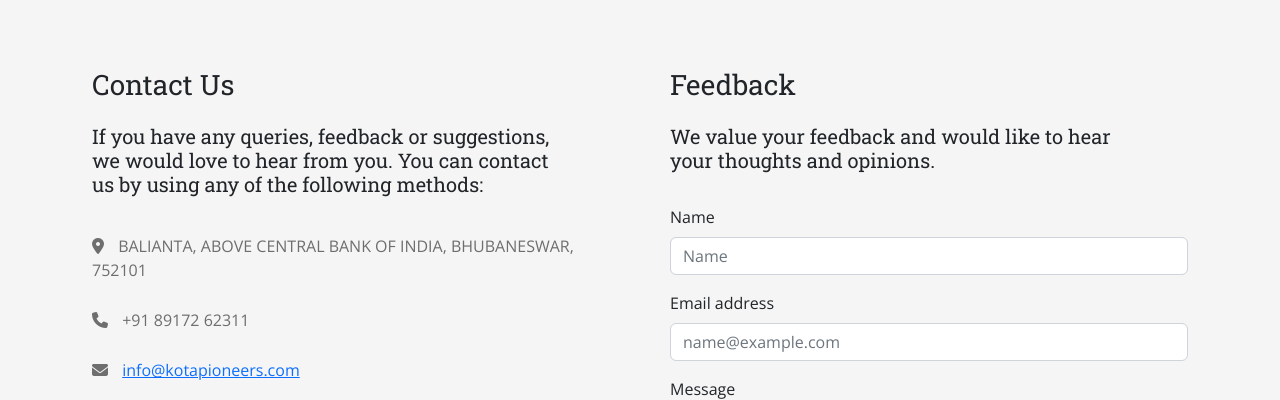
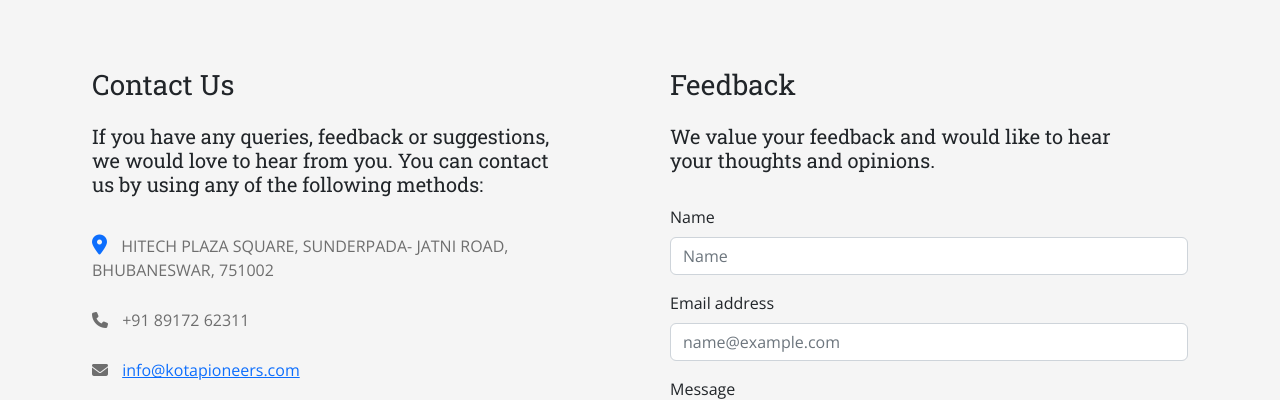
Before and after one commit to kotapioneers/kota, a plain HTML site: page index.html in a window 1280 px wide. Shown: the part 3736-4136 px from the top of the page. Drawn offline with nearby package versions, Linux system fonts and the light colour scheme.

Commit message:
index: Update Address

```diff
--- a/index.html
+++ b/index.html
@@ -302,7 +302,7 @@
                         <h3>Contact Us</h3>
                         <h5>If you have any queries, feedback or suggestions, we would love to hear from you. You can contact us by using any of the following methods:</h5>
                     </div>
-                    <p><i class="fa fa-location-dot"></i> BALIANTA, ABOVE CENTRAL BANK OF INDIA, BHUBANESWAR, 752101
+                    <p><a target="_blank" href="https://maps.app.goo.gl/JYwJACc6kXsy5xmD6"><i class="fa fa-location-dot"></i></a> HITECH PLAZA SQUARE, SUNDERPADA- JATNI ROAD, BHUBANESWAR, 751002
                     </p>
                     <p><i class="fa-solid fa-phone"></i> +91 89172 62311
                     </p>
```
